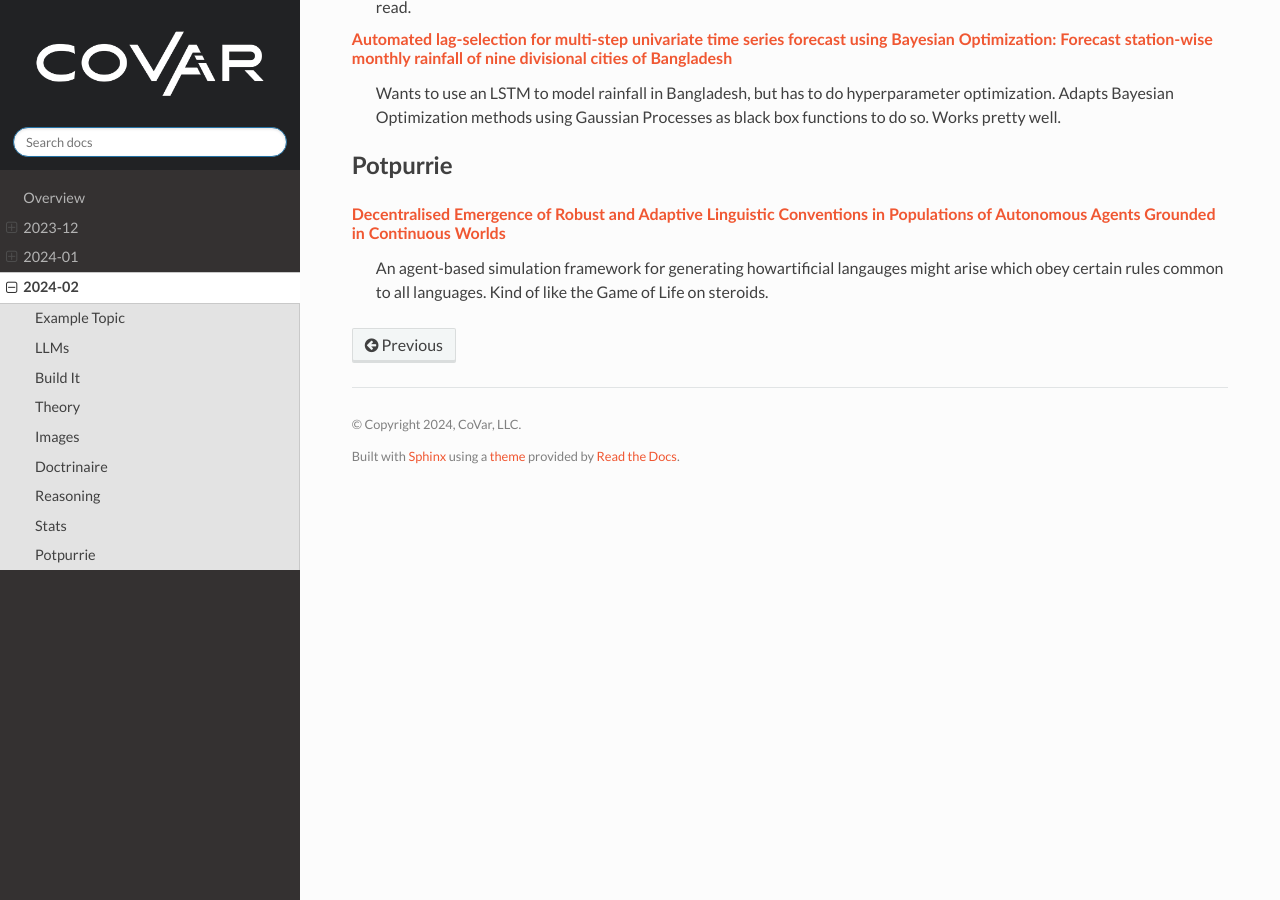
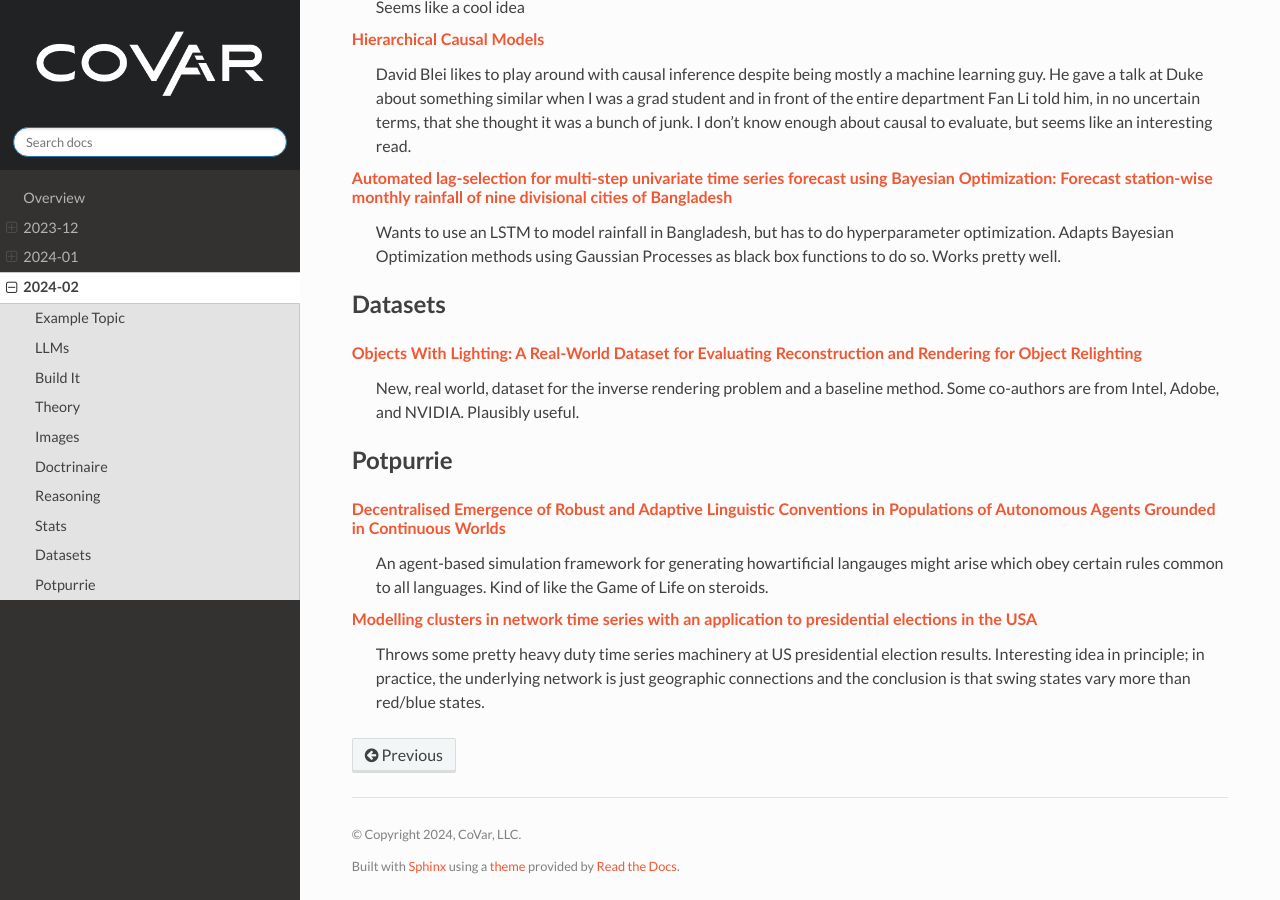
Before and after one commit to covartech/zeitgeist, a Sphinx documentation site: the page built from docs/issues/2024-02.rst, in a window 1280 px wide and 900 px high, scrolled down 2810 px. Built offline with Sphinx 7.4.7 and the Read the Docs theme 2.0.0, drawn with Linux system fonts in a browser that asks for light colours; some of the changed text lies outside the part shown.

Commit message:
Update 2024_01_18

```diff
--- a/docs/issues/2024-02.rst
+++ b/docs/issues/2024-02.rst
@@ -65,6 +65,9 @@
 `A Survey on Statistical Theory of Deep Learning: Approximation, Training Dynamics, and Generative Models <https://arxiv.org/pdf/2401.07187.pdf>`_
     Review paper on deep learning out of a lab at UCLA.  Three sections: risk, training, generative models.  Worth reading
 
+`ADAPTIVE REGRET FOR BANDITS MADE POSSIBLE: TWO QUERIES SUFFICE <https://arxiv.org/pdf/2401.09278.pdf>`_
+    Deepmind and some top universities.  Finds a tight bound for optimizing bandits in an online setting with two queries/round.  Usually bandits do one query/round (they might be making up the concept of a round to create a more general setting) and queries are evaluated in parallel.  They have to do this forever becuase they're doing online learning, but we might be able to make use of this for CAD model selection.
+
 Images
 ------
 
@@ -105,7 +108,16 @@
 `Automated lag-selection for multi-step univariate time series forecast using Bayesian Optimization: Forecast station-wise monthly rainfall of nine divisional cities of Bangladesh <https://arxiv.org/pdf/2401.08070.pdf>`_
     Wants to use an LSTM to model rainfall in Bangladesh, but has to do hyperparameter optimization.  Adapts Bayesian Optimization methods using Gaussian Processes as black box functions to do so.  Works pretty well.
 
+Datasets
+---------
+
+`Objects With Lighting: A Real-World Dataset for Evaluating Reconstruction and Rendering for Object Relighting <https://arxiv.org/pdf/2401.09126.pdf>`_
+    New, real world, dataset for the inverse rendering problem and a baseline method.  Some co-authors are from Intel, Adobe, and NVIDIA.  Plausibly useful.
+
 Potpurrie
 ---------
 `Decentralised Emergence of Robust and Adaptive Linguistic Conventions in Populations of Autonomous Agents Grounded in Continuous Worlds <https://arxiv.org/pdf/2401.08461.pdf>`_
     An agent-based simulation framework for generating howartificial langauges might arise which obey certain rules common to all languages.  Kind of like the Game of Life on steroids.
+
+`Modelling clusters in network time series with an application to presidential elections in the USA <https://arxiv.org/pdf/2401.09381.pdf>`_
+    Throws some pretty heavy duty time series machinery at US presidential election results.  Interesting idea in principle; in practice, the underlying network is just geographic connections and the conclusion is that swing states vary more than red/blue states.
```
